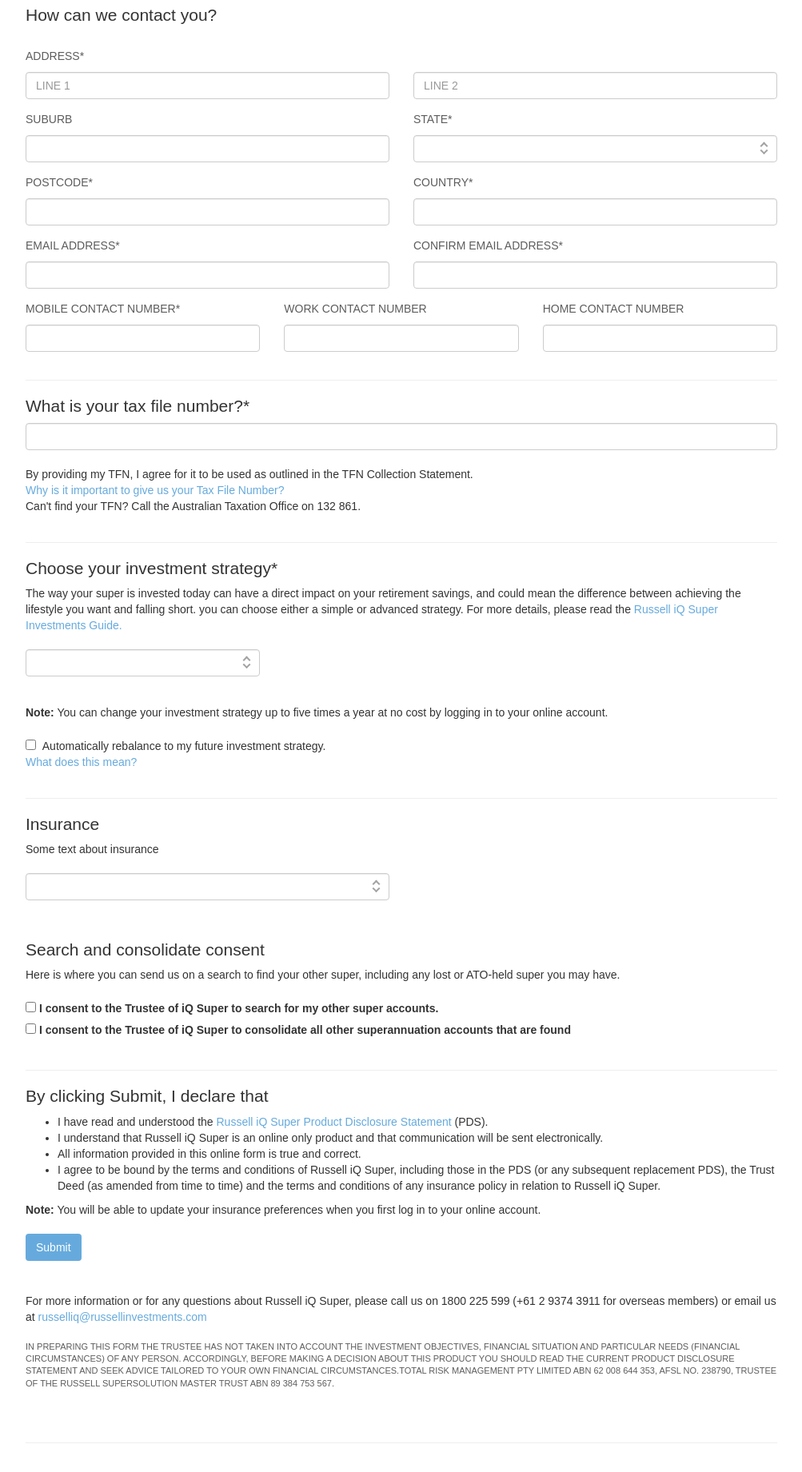
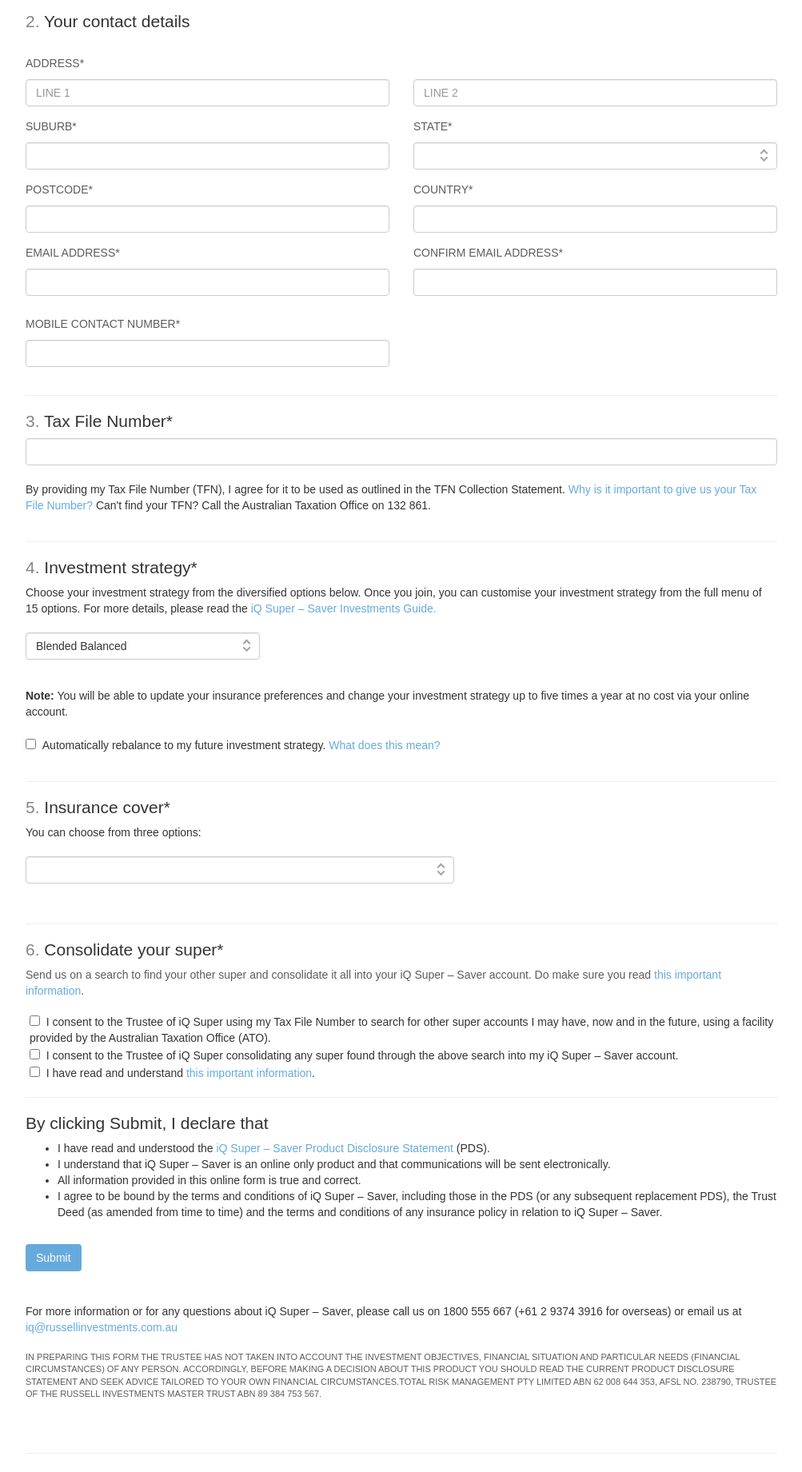
Before and after one commit to dfamularo/russellinvestments, a plain HTML site: page Russell_iQ_form/index.html in a window 1280 px wide. Shown: the part 500-2341 px from the top of the page at 80% size, without its empty margins (138-1141 px from the left). Drawn offline with nearby package versions, Linux system fonts and the light colour scheme; a web font is replaced by a local one.

Commit message:
Updated by Daniel

```diff
--- a/Russell_iQ_form/index.html
+++ b/Russell_iQ_form/index.html
@@ -4,7 +4,7 @@
 <meta charset="utf-8">
 <meta name="viewport" content="width=device-width,initial-scale=1,maximum-scale=1,user-scalable=no">
 <meta http-equiv="X-UA-Compatible" content="IE=edge,chrome=1">
-<title>Russell iQ Super form</title>
+<title>Join iQ Super Saver</title>
 <link rel="stylesheet" href="https://maxcdn.bootstrapcdn.com/bootstrap/3.3.6/css/bootstrap.min.css">
 <link rel="stylesheet" href="https://code.jquery.com/ui/1.11.4/themes/smoothness/jquery-ui.css">
 <link rel="stylesheet" href="css/date.css">
@@ -27,6 +27,7 @@ h1 { font-size: 2em; }
 h3 { font-size: 1.5em; }
 a { color: #66aadd; text-decoration: none; }
 p { color: #5c5c5c; }
+.numbers {color: #858585;}
 .total-value-error { color: #a94442 }
 .dropdown-toggle { position: relative; }
 .btn .caret { float: right; }
@@ -58,6 +59,7 @@ p { color: #5c5c5c; }
 @media (max-width: 767px) {
 .disappear { display: none; }
 .appear { display: block; }
+#insurance {white-space: initial; height: 70px;}
 }
 </style>
 </head>
@@ -66,12 +68,15 @@ p { color: #5c5c5c; }
   <div class="container-fluid"> <br>
     <br>
     <br>
-    <h1 style="text-align: center;">JOIN RUSSELL IQ<sup>&reg;</sup> SUPER</h1>
-    <br>
-    <h3 style="text-align: center;">Please complete this form to open your Russell iQ Super account.</h3>
+    <h1 style="text-align: center;">JOIN IQ SUPER<sup>TM</sup> &ndash; SAVER<br>
+
+    </h1>
+
+    <h3 style="text-align:center">Exclusively for One Big Switch customers</h3>
+    <h3 style="text-align: center; font-size: 1.2em;">Please complete this form to open your iQ Super &ndash; Saver account in six simple steps.</h3>
     <p style="text-align: center;">(Please complete all fields marked with *)</p>
     <hr>
-    <h3>Tell us about yourself</h3>
+    <h3><span class="numbers">1.</span> Tell us about yourself</h3>
     <br>
     <form class="form-horizontal"  id="registration-form" data-toggle="validator" role="form" method="get" action="thankyou.html">
       <div class="row">
@@ -133,7 +138,7 @@ p { color: #5c5c5c; }
         </div>
       </div>
       <hr>
-      <h3>How can we contact you?</h3>
+      <h3><span class="numbers">2.</span> Your contact details</h3>
       <br>
       <div class="row">
         <div class="col-md-6 ">
@@ -154,11 +159,11 @@ p { color: #5c5c5c; }
           </div>
         </div>
         <div class="col-md-6 ">
-          <p>SUBURB</p>
+          <p>SUBURB*</p>
           <div class="form-group">
             <!--           <label for="inputPassword" class="col-md-4 control-label">OTHER</label> -->
             <div class="col-md-12">
-              <input class="form-control" id="inputSuburb">
+              <input class="form-control" id="inputSuburb" required>
             </div>
           </div>
         </div>
@@ -206,15 +211,30 @@ p { color: #5c5c5c; }
             </div>
           </div>
         </div>
-        <div class="col-md-6 ">
+		<div class="col-md-6">
+			<div class="form-group has-feedback">
+				<div class="col-md-12">
+				    <p>CONFIRM EMAIL ADDRESS*</p>
+				    <div class="input-group" style="width: 100% !important;">
+				      <input type="text"  class="form-control" id="inputEmail2"  type="email" style="border-radius: 3px !important;" data-match="#inputEmail" data-match-error="The email addresses you entered don’t match" required>
+				    </div>
+				    <span class="glyphicon form-control-feedback" aria-hidden="true"></span>
+				    <div class="help-block with-errors"></div>
+				</div>
+		  </div>
+		</div>
+<!--
+  		<div class="col-md-6 ">
           <p>CONFIRM EMAIL ADDRESS*</p>
           <div class="form-group">
             <div class="col-md-12">
-              <input class="form-control" id="inputEmail2"  type="email" data-match="#inputEmail" required>
+              <input class="form-control" id="inputEmail2"  type="email" data-match="#inputEmail" data-match-error="The email addresses you entered don’t match" required>
+
             </div>
           </div>
         </div>
-        <div class="col-md-4 ">
+-->
+        <div class="col-md-6">
           <p>MOBILE CONTACT NUMBER*</p>
           <div class="form-group">
             <div class="col-md-12">
@@ -222,6 +242,7 @@ p { color: #5c5c5c; }
             </div>
           </div>
         </div>
+<!--
         <div class="col-md-4 ">
           <p>WORK CONTACT NUMBER</p>
           <div class="form-group">
@@ -238,19 +259,20 @@ p { color: #5c5c5c; }
             </div>
           </div>
         </div>
+-->
       </div>
       <hr>
-      <h3>What is your tax file number?*</h3>
+      <h3><span class="numbers">3.</span> Tax File Number*</h3>
       <div class="row">
         <div class="col-md-12 ">
           <div class="form-group">
             <div class="col-md-12">
               <input class="form-control" id="inputTax" type="text" required>
               <br>
-              By providing my TFN, I agree for it to be used as outlined in the TFN Collection Statement. <br>
-              <div class="item">
-                <div class="subitem"><a href="javascript:void(0)">Why is it important to give us your Tax File Number?</a></div>
-              </div>
+              By providing my Tax File Number (TFN), I agree for it to be used as outlined in the TFN Collection Statement.
+              <span class="item">
+                <span class="subitem"><a href="javascript:void(0)">Why is it important to give us your Tax File Number?</a></span>
+              </span>
               <div class="statusRollup" >
                 <p style="font-size: 12px;">Under superannuation law, we can collect your Tax File Number (TFN) for lawful purposes. While you don’t have to give us your TFN, doing so means: </p>
                 <ul>
@@ -274,24 +296,26 @@ p { color: #5c5c5c; }
         </div>
       </div>
       <hr>
-      <h3>Choose your investment strategy*</h3>
+      <h3><span class="numbers">4.</span> Investment strategy*</h3>
       <div class="row">
         <div class="col-md-12 ">
           <div class="form-group">
-            <div class="col-md-12"> The way your super is invested today can have a direct impact on your retirement savings, and could mean the difference between achieving the lifestyle you want and falling short. you can choose either a simple or advanced strategy. For more details, please read the <a href="https://russellinvestments.com/-/media/files/au/resources/SS PDS IBR InvestmentGuide.pdf" target="_blank">Russell iQ Super Investments Guide.</a><br>
+            <div class="col-md-12">Choose your investment strategy from the diversified options below. Once you join, you can customise your investment strategy from the full menu of 15 options. For more details, please read the <a href="https://russellinvestments.com/-/media/files/au/resources/SS PDS IBR InvestmentGuide.pdf" target="_blank">iQ Super &ndash; Saver Investments Guide.</a><br>
               <br>
               <div id="home" class="tab-pane fade in active">
                 <div class="row">
                   <div class="col-md-4 ">
                     <div class="form-group">
                       <div class="btn-group btn-input clearfix col-sm-12">
-                        <button type="button" class="btn btn-default dropdown-toggle form-control" data-toggle="dropdown" id="simple-allocation" required> <span data-bind="label"></span>&nbsp;<span class="caret"></span> </button>
+
+                        <button type="button" class="btn btn-default dropdown-toggle form-control" data-toggle="dropdown" id="simple-allocation" data-label-placement required> <span data-bind="label">Blended Balanced</span><span class="caret"></span> </button>
                         <ul class="dropdown-menu" role="menu">
+
+                          <li><a href="#">Blended Balanced</a></li>
+                          <li><a href="#">High Growth</a></li>
+                          <li><a href="#">Balanced Opportunities</a></li>
                           <li><a href="#">Diversified 50</a></li>
-                          <li><a href="#">High Growth</a></li>
-                          <li><a href="#">Growth</a></li>
-                          <li><a href="#">Balanced</a></li>
-                          <li><a href="#">Conservative</a></li>
+                          <li><a href="#">Defensive</a></li>
                         </ul>
                       </div>
                     </div>
@@ -303,13 +327,14 @@ p { color: #5c5c5c; }
               <!--tab content-->
               <div class="row">
                 <div class="col-md-12 "> <br>
-                  <b>Note:</b> You can change your investment strategy up to five times a year at no cost by logging in to your online account.<br>
+                  <b>Note:</b> You will be able to update your insurance preferences and change your investment strategy up to five times a year at no cost via your online account.
+<br>
                   <br>
                   <input type="checkbox" id="rebalance" value="rebalance_checkbox">
                   &nbsp;Automatically rebalance to my future investment strategy.
-                  <div class="item">
-                    <div class="subitem-2"><a href="javascript:void(0)">What does this mean?</a></div>
-                  </div>
+                  <span class="item">
+                    <span class="subitem-2"><a href="javascript:void(0)">What does this mean?</a></span>
+                  </span>
                   <div class="statusRollup-2" >
                     <p style="font-size: 12px;"> This means automatically switching investment units between the above options to realign your investment with the strategy you have chosen. This helps you to maintain the risk level that you’re most comfortable with and stay focused on your investment objectives. <br>
                       <br>
@@ -323,7 +348,7 @@ p { color: #5c5c5c; }
                     <div class="modal-header">
                       <button type="button" class="close" data-dismiss="modal" aria-label="Close"> <span aria-hidden="true">&times;</span> </button>
                     </div>
-                    <div class="modal-body"> For more information or for any questions about Russell iQ Super, please call us on 1800 225 599 (+61 2 9374 3911 for overseas members) or email us at <a href="mailto:russelliq@russell.com">russelliq@russell.com</a> </div>
+                    <div class="modal-body"> For more information or for any questions about iQ Super &ndash; Saver, please call us on 1800 555 667 (+61 2 9374 3916 from overseas) or email us at <a href="mailto:iq@russellinvestments.com.au">iq@russellinvestments.com.au</a> </div>
                   </div>
                 </div>
               </div>
@@ -332,31 +357,79 @@ p { color: #5c5c5c; }
         </div>
       </div>
       <hr>
-      <h3>Insurance</h3>
+      <h3><span class="numbers">5.</span> Insurance cover*</h3>
       <div class="row">
         <div class="col-md-12 ">
           <div class="form-group">
-            <div class="col-md-12"> Some text about insurance<br>
+            <div class="col-md-12"> You can choose from three options:<br>
               <br>
               <div class="row">
-                <div class="col-md-6">
+                <div class="col-md-7 col-md-12">
                   <div class="form-group">
                     <div class="btn-group btn-input clearfix col-sm-12">
                       <button type="button" class="btn btn-default dropdown-toggle form-control" data-toggle="dropdown" id="insurance"> <span data-bind="label"></span>&nbsp;<span class="caret"></span> </button>
                       <ul class="dropdown-menu" role="menu">
-                        <li><a href="#">No insurance</a></li>
-                        <li><a href="#">Group Life Insurance</a></li>
-                        <li><a href="#">Transfer an existing cover to my new membership</a></li>
+                        <li><a href="#" id="noInsurance">I don't need insurance cover.</a></li>
+                        <li><a href="#" id="groupLifeInsurance">I want Group Life insurance cover.</a></li>
+                        <li><a href="#" id="transferInsurance">I want to transfer an existing insurance cover to my iQ Super – Saver account.</a></li>
                       </ul>
                     </div>
+                    <div id="noInsuranceDetail" style="display: none; padding-left: 20px;"><p><br><br><br>While iQ Super – Saver doesn’t have any default insurance cover, you can always apply for Death, Total and Permanent Disablement (TPD) and/or Income Protection insurance cover later. </p></div>
+
+
+                   <div id="groupLifeInsuranceDetail" style="display: none; padding-left: 20px;"><p><br><br><br>You will need to go through our underwriting process with our insurer and we’ll be in touch with more information on this.</p></div>
+
                   </div>
+				   <div id="transferInsuranceDetail" style="display: none; padding-left: 20px;"><p>We’ll contact you to find out more about your existing insurance cover.</p></div>
+
+                  </div>
+
+
                 </div>
               </div>
             </div>
           </div>
         </div>
+
+      <hr>
+      <h3><span class="numbers">6.</span> Consolidate your super*</h3>
+      <p>Send us on a search to find your other super and consolidate it all into your iQ Super – Saver account. Do make sure you read 	<span class="item">
+         <span class="subitem-3"><a href="javascript:void(0)">this important information</a>.</span>
+    </span></p>
+
+     <div class="statusRollup-3" >
+			<p style="font-size: 12px;"> Before you consolidate, it’s important to find out if you’ll have to pay any exit fees or charges, if your tax and preservation component will be impacted or if you’ll lose any features and benefits that are important to you, on leaving your other super fund(s).
+			<br><br>
+			Also, any insurance cover you have with your other super fund(s) will be cancelled, if you roll your money out and close your account(s) with your other super fund(s). It’s important to think about how this will impact your insurance needs before consolidating your super.
+			</p>
       </div>
-      <h3>Search and consolidate consent</h3>
+
+	  <div class="row">
+        <div class="col-md-12 ">
+      		<div class="form-group" style="margin-bottom: 0;">
+				<div class="col-md-12 radio" style="padding-left: 0px;">
+				    <div class="btn-group" data-toggle="buttons">
+				        <label>
+				                  <input type="checkbox" id="searchConsent" name="quality[25]" value="searchConsent_checkbox" required/>
+				                  <span>&nbsp;I consent to the Trustee of iQ Super using my Tax File Number to search for other super accounts I may have, now and in the future, using a facility provided by the Australian Taxation Office (ATO). </span>
+				        </label>
+				        <label>
+								   <input type="checkbox" id="consolidateConsent" name="quality[25]" value="consolidateConsent_checkbox" required/>
+								   &nbsp;I consent to the Trustee of iQ Super consolidating any super found through the above search into my iQ Super – Saver account.
+
+				        </label>
+				        <label>
+								   <input type="checkbox" id="consolidateConsent" name="quality[25]" value="consolidateConsent_checkbox" required/>
+								   &nbsp;I have read and understand <span class="item"><span class="subitem-3"><a href="javascript:void(0)">this important information</a>.</span></span>
+				        </label>
+				     </div>
+				              <!--btn group-->
+				</div>
+			</div>
+        </div>
+
+
+<!--
       <div class="row">
         <div class="col-md-12 ">
           <div class="form-group">
@@ -367,6 +440,7 @@ p { color: #5c5c5c; }
             </div>
           </div>
         </div>
+-->
 
       </div>
       <hr>
@@ -374,21 +448,21 @@ p { color: #5c5c5c; }
       <div class="row">
         <div class="col-md-12">
           <ul>
-            <li>I have read and understood the <a href="https://russellinvestments.com/-/media/files/au/resources/pds/SS PDS SF RiQS.pdf" target="_blank">Russell iQ Super Product Disclosure Statement</a> (PDS).</li>
-            <li>I understand that Russell iQ Super is an online only product and that communication will be sent electronically.</li>
+            <li>I have read and understood the <a href="https://russellinvestments.com/-/media/files/au/resources/pds/ss-pds-sf-riqs-v1ff-web-1612.pdf" target="_blank">iQ Super &ndash; Saver Product Disclosure Statement</a> (PDS).</li>
+            <li>I understand that iQ Super &ndash; Saver is an online only product and that communications will be sent electronically.</li>
             <li>All information provided in this online form is true and correct.</li>
-            <li>I agree to be bound by the terms and conditions of Russell iQ Super, including those in the PDS (or any subsequent replacement PDS), the Trust Deed (as amended from time to time) and the terms and conditions of any insurance policy in relation to Russell iQ Super.</li>
+            <li>I agree to be bound by the terms and conditions of iQ Super &ndash; Saver, including those in the PDS (or any subsequent replacement PDS), the Trust Deed (as amended from time to time) and the terms and conditions of any insurance policy in relation to iQ Super &ndash; Saver.</li>
           </ul>
-          <b>Note:</b> You will be able to update your insurance preferences when you first log in to your online account. <br>
+
           <br>
           <button type="submit" class="btn btn-standard" id="submit">Submit</button>
           <br>
           <br>
           <br>
-          For more information or for any questions about Russell iQ Super, please call us on 1800 225 599 (+61 2 9374 3911 for overseas members) or email us at <a href="mailto:russelliq@russell.com">russelliq@russellinvestments.com</a><br>
+          For more information or for any questions about iQ Super &ndash; Saver, please call us on 1800 555 667 (+61 2 9374 3916 for overseas) or email us at <a href="mailto:iq@russellinvestments.com.au">iq@russellinvestments.com.au</a><br>
           <br>
           <span class="disclaimer">
-          <p> IN PREPARING THIS FORM THE TRUSTEE HAS NOT TAKEN INTO ACCOUNT THE INVESTMENT OBJECTIVES, FINANCIAL SITUATION AND PARTICULAR NEEDS (FINANCIAL CIRCUMSTANCES) OF ANY PERSON. ACCORDINGLY, BEFORE MAKING A DECISION ABOUT THIS PRODUCT YOU SHOULD READ THE CURRENT PRODUCT DISCLOSURE STATEMENT AND SEEK ADVICE TAILORED TO YOUR OWN FINANCIAL CIRCUMSTANCES.TOTAL RISK MANAGEMENT PTY LIMITED ABN 62 008 644 353, AFSL NO. 238790, TRUSTEE OF THE RUSSELL SUPERSOLUTION MASTER TRUST ABN 89 384 753 567.<br>
+          <p> IN PREPARING THIS FORM THE TRUSTEE HAS NOT TAKEN INTO ACCOUNT THE INVESTMENT OBJECTIVES, FINANCIAL SITUATION AND PARTICULAR NEEDS (FINANCIAL CIRCUMSTANCES) OF ANY PERSON. ACCORDINGLY, BEFORE MAKING A DECISION ABOUT THIS PRODUCT YOU SHOULD READ THE CURRENT PRODUCT DISCLOSURE STATEMENT AND SEEK ADVICE TAILORED TO YOUR OWN FINANCIAL CIRCUMSTANCES.TOTAL RISK MANAGEMENT PTY LIMITED ABN 62 008 644 353, AFSL NO. 238790, TRUSTEE OF THE RUSSELL INVESTMENTS MASTER TRUST ABN 89 384 753 567.<br>
             <br>
           </p>
           </span> <br>
@@ -421,6 +495,11 @@ p { color: #5c5c5c; }
 		$('.subitem-2').attr('title', $('.statusRollup-2').remove().html())
 		$(document).tooltip();
 	});
+	$(function () {
+		$('.subitem-3').attr('title', $('.statusRollup-3').remove().html())
+		$(document).tooltip();
+	});
+
 	$("input.numeric").numeric()
 
 $(document).ready(function(e) {
@@ -444,9 +523,27 @@ $(document).ready(function(e) {
 			.end()
 			.children( '.dropdown-toggle' ).dropdown( 'toggle' );
 			return false;
-  		});
+			})
+
 		$(".dropdown-toggle").click(function(){
 			$(this).parent().parent().removeClass("has-error")
+		})
+
+		$("#noInsurance").click(function(){
+
+			$("#noInsuranceDetail").show();
+			$("#groupLifeInsuranceDetail").hide();
+			$("#transferInsuranceDetail").hide();
+		})
+		$("#groupLifeInsurance").click(function(){
+			$("#groupLifeInsuranceDetail").show();
+			$("#noInsuranceDetail").hide();
+			$("#transferInsuranceDetail").hide();
+		})
+		$("#transferInsurance").click(function(){
+			$("#transferInsuranceDetail").show();
+			$("#noInsuranceDetail").hide();
+			$("#groupLifeInsuranceDetail").hide();
 		})
 
 		$("#registration-form").validator().on("submit",function(e){
```
